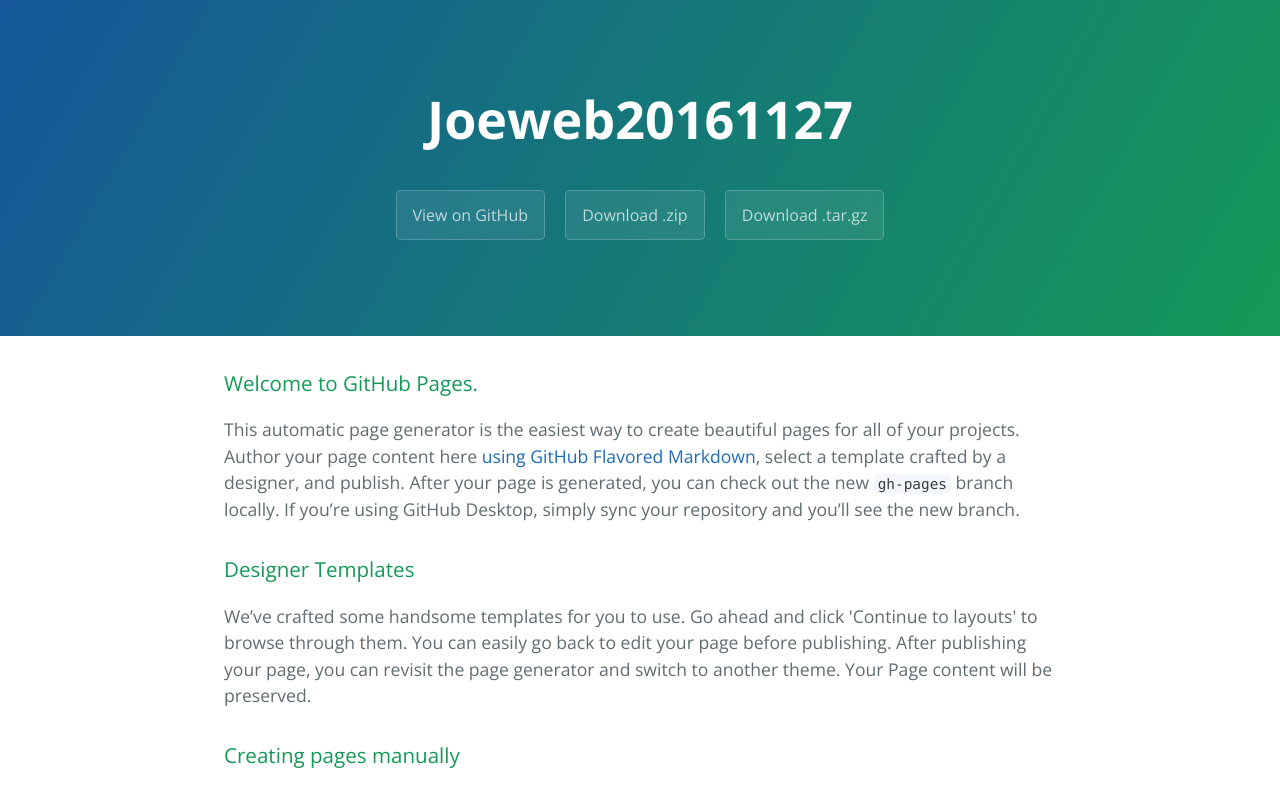
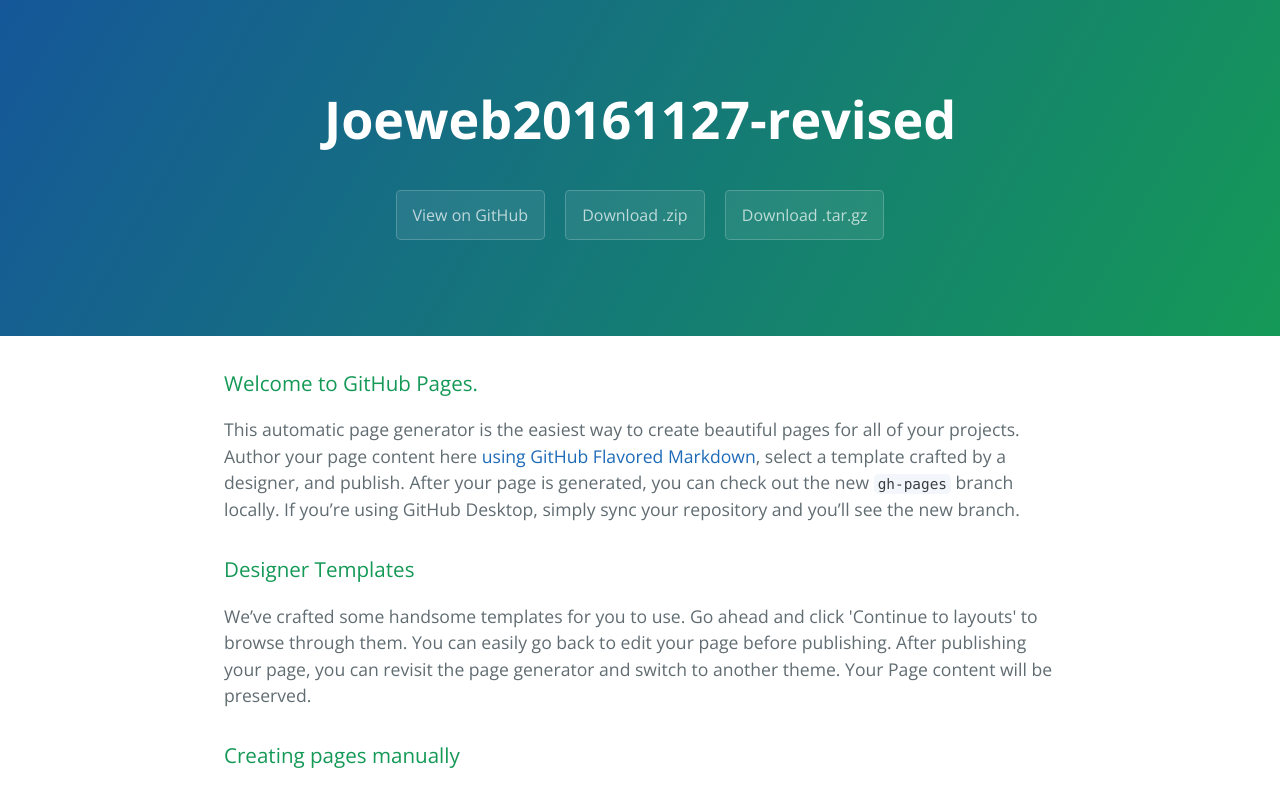
Before and after one commit to rafuchen/joeweb20161127, a plain HTML site: page index.html in a window 1280 px wide. Shown: the top 786 px of the page. Drawn offline with nearby package versions, Linux system fonts and the light colour scheme.

Commit message:
test for revised for joeweb
test for revised for joeweb

```diff
--- a/index.html
+++ b/index.html
@@ -11,7 +11,7 @@
   </head>
   <body>
     <section class="page-header">
-      <h1 class="project-name">Joeweb20161127</h1>
+      <h1 class="project-name">Joeweb20161127-revised</h1>
       <h2 class="project-tagline"></h2>
       <a href="https://github.com/rafuchen/joeweb20161127" class="btn">View on GitHub</a>
       <a href="https://github.com/rafuchen/joeweb20161127/zipball/master" class="btn">Download .zip</a>
```
